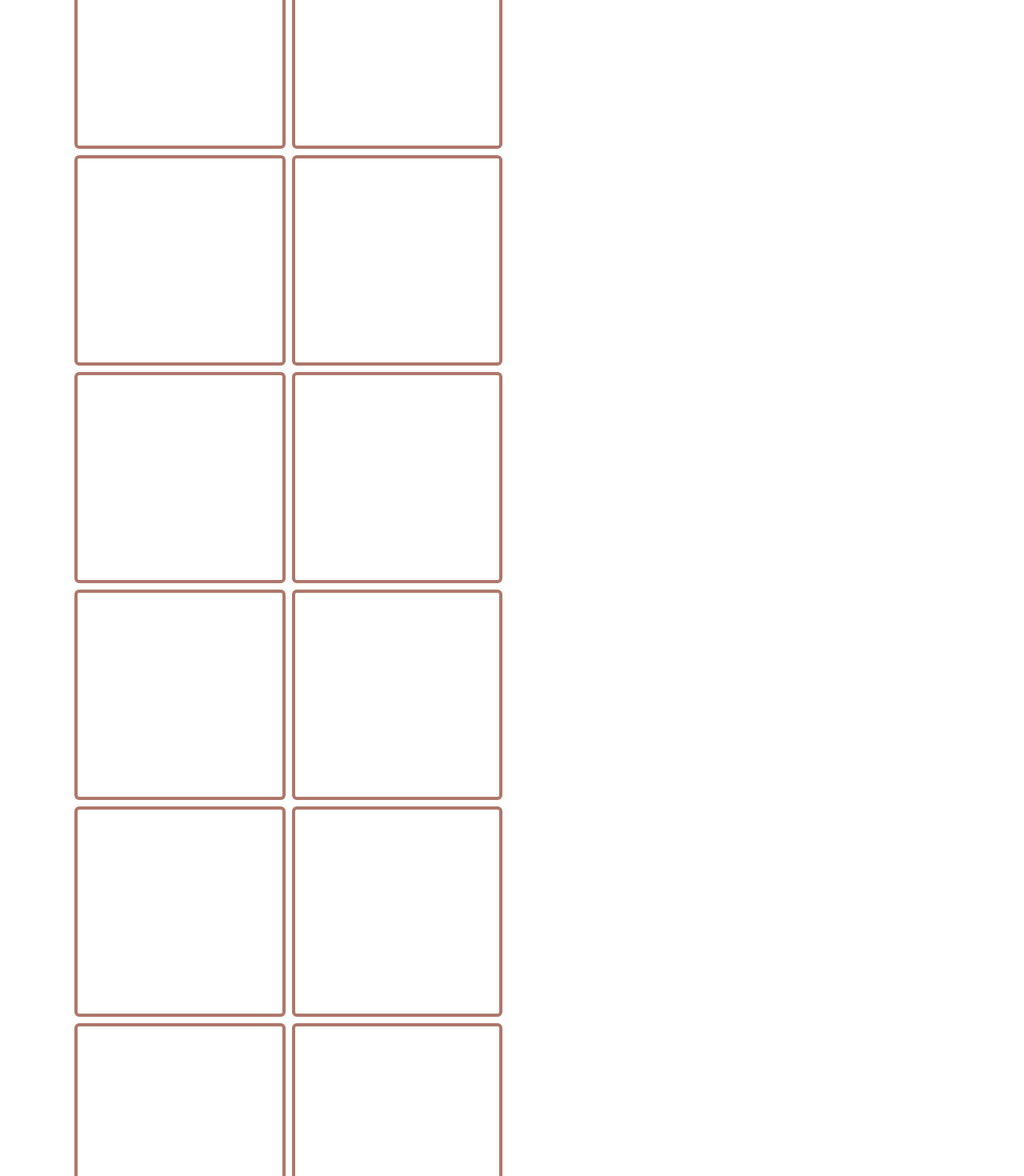
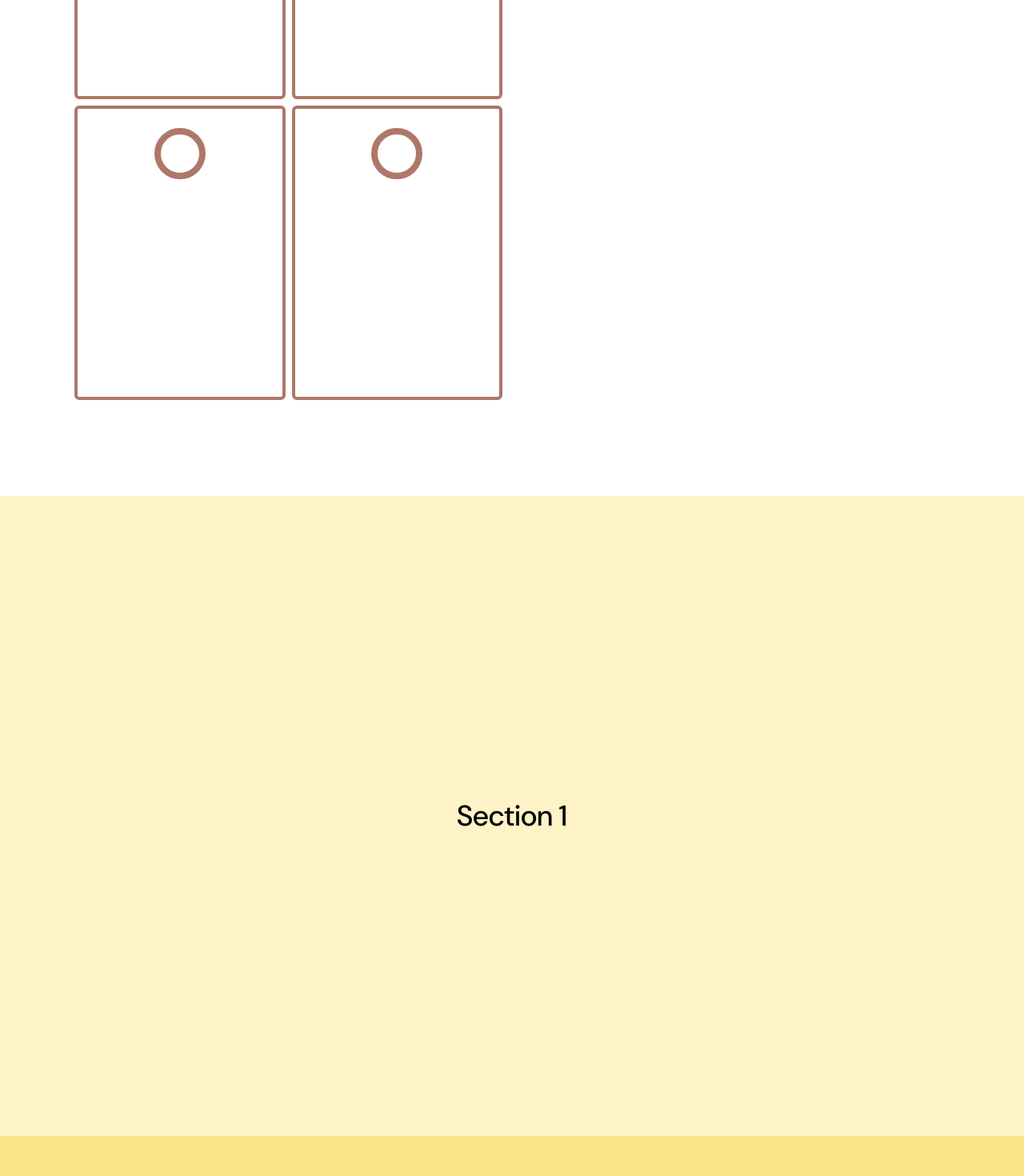
Before and after one commit to benjaminnkem/creamas, a Next.js app: page / in a window 1280 px wide. Shown: the part 5080-6550 px from the top of the page at 80% size. Built offline with nearby package versions, Linux system fonts and the light colour scheme.

Commit message:
update: added more sections

```diff
--- a/app/globals.css
+++ b/app/globals.css
@@ -1,30 +1,6 @@
 @tailwind base;
 @tailwind components;
 @tailwind utilities;
-
-/* :root {
-  --foreground-rgb: 0, 0, 0;
-  --background-start-rgb: 214, 219, 220;
-  --background-end-rgb: 255, 255, 255;
-}
-
-@media (prefers-color-scheme: dark) {
-  :root {
-    --foreground-rgb: 255, 255, 255;
-    --background-start-rgb: 0, 0, 0;
-    --background-end-rgb: 0, 0, 0;
-  }
-}
-
-body {
-  color: rgb(var(--foreground-rgb));
-  background: linear-gradient(
-      to bottom,
-      transparent,
-      rgb(var(--background-end-rgb))
-    )
-    rgb(var(--background-start-rgb));
-} */
 
 html {
   scroll-behavior: smooth;
@@ -33,6 +9,13 @@ html {
 
 *::-webkit-scrollbar {
   display: none;
+}
+
+::-moz-selection {
+  background: #ae77694d;
+}
+::selection {
+  background: #ae77694d;
 }
 
 body {
--- a/components/Layout/Navbar/index.tsx
+++ b/components/Layout/Navbar/index.tsx
@@ -4,11 +4,14 @@ import Link from "next/link";
 import { usePathname } from "next/navigation";
 import classNames from "classnames";
 import { playfair } from "@/lib/utils/fonts";
-import { useLayoutEffect } from "react";
+import { useLayoutEffect, useRef } from "react";
 import { gsap } from "gsap";
 
 const Navbar = () => {
+  const navEl = useRef<HTMLElement>(null);
+
   useLayoutEffect(() => {
+    navEl.current?.focus();
     const t1 = gsap.timeline();
 
     t1.fromTo(
@@ -51,7 +54,7 @@ const Navbar = () => {
   };
 
   return (
-    <nav>
+    <nav ref={navEl}>
       <WidthClamp>
         <div className="flex items-center justify-between py-3">
           <Link href={"/"} className={`${playfair.className} font-bold text-2xl text-white logo`}>
--- a/components/UI/Home/index.tsx
+++ b/components/UI/Home/index.tsx
@@ -17,6 +17,20 @@ const HomePage = () => {
   const overlayContainer = useRef<HTMLDivElement>(null);
   const bgImageContainer = useRef<HTMLDivElement>(null);
 
+  // Instantiate Lenis
+  // useLayoutEffect(() => {
+  //   const lenis = new Lenis();
+
+  //   lenis.on("scroll", ScrollTrigger.update);
+
+  //   gsap.ticker.add((time) => {
+  //     lenis.raf(time * 1000);
+  //   });
+
+  //   gsap.ticker.lagSmoothing(0);
+  // }, []);
+
+  // Transitions
   useLayoutEffect(() => {
     const cxt = gsap.context(() => {
       gsap
@@ -49,7 +63,7 @@ const HomePage = () => {
           trigger: "#aboutSection",
           start: "top center",
           end: "bottom bottom",
-          scrub: 1,
+          scrub: 0.5,
         },
       });
 
@@ -60,7 +74,7 @@ const HomePage = () => {
           end: "center top",
           endTrigger: "lastHead",
           // markers: true,
-          scrub: 1,
+          scrub: 0.5,
         },
       });
 
@@ -89,7 +103,7 @@ const HomePage = () => {
 
   return (
     <main ref={bgImageContainer}>
-      <div className="overlay flex absolute z-[200] h-screen w-full top-0 left-0" ref={overlayContainer}>
+      <div className="overlay flex fixed z-[200] h-screen w-full top-0 left-0" ref={overlayContainer}>
         {Array(5)
           .fill(null)
           .map((_, idx) => (
@@ -99,7 +113,7 @@ const HomePage = () => {
 
       <div id="descHome">
         <section className="fixed bg-[#4b2f28] text-white -z-[10] w-full min-h-screen top-0 left-0">
-          <div className="relative min-h-screen w-full flex items-center justify-center" id="bgModel">
+          <div className="relative min-h-screen w-full flex items-center justify-center opacity-0" id="bgModel">
             <Image
               src={"/images/backgrounds/model1.png"}
               width={600}
@@ -123,11 +137,13 @@ const HomePage = () => {
                   Lorem ipsum dolor sit amet consectetur, adipisicing elit. Hic eius sapiente tenetur inventore
                   veritatis impedit? Enim accusamus ex amet magni aspernatur
                 </p>
+
                 <button className={`${joinUsClass} lhero`}>
                   <span>Order Now</span>
                   <ShoppingBagIcon size={18} />
                 </button>
               </div>
+
               <div className="flex-1 relative min-h-[30rem]">
                 <div className="absolute space-y-2 left-32 top-0 max-w-[18rem] backdrop-blur-sm p-2 rhero">
                   <p className="font-bold text-xl w-fit">
@@ -143,7 +159,6 @@ const HomePage = () => {
                 </div>
                 <div className="absolute bottom-10 left-40 space-y-2 max-w-[18rem] backdrop-blur-sm p-2 rhero">
                   <p className="font-bold text-xl w-fit">
-                    {" "}
                     <span className="text-3xl text-[#ae7769]">3.</span> On Time Delivery
                   </p>
                   <p>Lorem ipsum dolor sit amet, consectetur adipisicing elit. Expedita, fugiat.</p>
--- a/components/UI/Home/sticky-sect.tsx
+++ b/components/UI/Home/sticky-sect.tsx
@@ -1,9 +1,13 @@
 import WidthClamp from "@/components/Common/Custom/width-clamp";
+import classNames from "classnames";
 import { gsap } from "gsap";
+import { ScrollTrigger } from "gsap/ScrollTrigger";
+import { User2Icon } from "lucide-react";
 import { useLayoutEffect, useRef } from "react";
 
 const HomeStickySect = () => {
   const container = useRef<HTMLDivElement>(null);
+  const pinsect = useRef<HTMLDivElement>(null);
 
   useLayoutEffect(() => {
     const cxt = gsap.context(() => {
@@ -12,25 +16,58 @@ const HomeStickySect = () => {
           trigger: container.current,
           start: "top center",
           end: "bottom bottom",
-          // markers: true,
           scrub: 1,
           pin: ".roller",
         },
       });
 
       timeline.fromTo(".roller", { scale: 2, rotate: 0 }, { scale: 1, rotate: 720 * 2 });
+
+      const t2 = gsap.timeline({
+        scrollTrigger: { trigger: ".rate-box", start: "top 80%", end: "bottom bottom" },
+      });
+
+      t2.fromTo(
+        ".rate-box",
+        { opacity: 0 },
+        { opacity: 1, duration: 1, stagger: { amount: 0.25, ease: "power1.out" } }
+      );
     }, container);
+
+    return () => cxt.revert();
+  }, []);
+
+  useLayoutEffect(() => {
+    const cxt = gsap.context(() => {
+      gsap.to(".pin-sect", {
+        scrollTrigger: { start: "top top", end: "bottom bottom", trigger: ".pin-sect", pin: true },
+      });
+    }, pinsect);
 
     return () => cxt.revert();
   });
 
   return (
+    <>
       <section className="my-20">
         <WidthClamp>
           <div className="w-full p-10 grid gap-6 grid-cols-2" ref={container}>
             <div className="grid grid-cols-2 gap-2">
-            {new Array(20).fill(null).map((_, idx) => (
-              <div key={idx} className="border-4 border-[#ae7769] rounded-md h-auto aspect-square w-full"></div>
+              {new Array(6).fill(null).map((_, idx) => (
+                <div
+                  key={idx}
+                  className="border-4 backdrop-blur-sm text-center space-y-4 p-6 border-[#ae7769] rounded-md h-auto aspect-square w-full rate-box"
+                >
+                  <div className="w-16 h-16 border-8 border-[#ae7769] rounded-full mx-auto grid place-content-center">
+                    <User2Icon />
+                  </div>
+                  <p className="font-light">
+                    Lorem ipsum dolor sit amet consectetur adipisicing elit. Minima ipsum quos sequi consequuntur.
+                    Officia ab suscipit soluta perspiciatis deserunt quasi incidunt atque optio, debitis provident
+                    nesciunt nam
+                  </p>
+                  <p className="italic font-medium">&quot;Ben. T. Nkem&quot;</p>
+                </div>
               ))}
             </div>
             <div className="grid place-content-center self-start">
@@ -39,6 +76,28 @@ const HomeStickySect = () => {
           </div>
         </WidthClamp>
       </section>
+
+      <div ref={pinsect}>
+        {new Array(4).fill(null).map((_, idx) => {
+          const background = classNames({
+            "bg-amber-100": idx + 1 === 1,
+            "bg-amber-200": idx + 1 === 2,
+            "bg-amber-300": idx + 1 === 3,
+            "bg-amber-400": idx + 1 === 4,
+          });
+          return (
+            <section
+              key={idx}
+              className={`h-screen ${background} w-full flex items-center justify-center text-black pin-sect`}
+            >
+              <div>
+                <p className="font-medium text-4xl">Section {idx + 1}</p>
+              </div>
+            </section>
+          );
+        })}
+      </div>
+    </>
   );
 };
 
--- a/lib/utils/providers.tsx
+++ b/lib/utils/providers.tsx
@@ -1,4 +1,4 @@
-import { ToastOptions, Toaster } from "react-hot-toast";
+import { ToastOptions, ToastPosition, Toaster } from "react-hot-toast";
 
 interface Props {
   children: React.ReactNode;
@@ -6,10 +6,19 @@ interface Props {
 
 const Providers: React.FC<Props> = ({ children }) => {
   const toastConfig: ToastOptions = {
+    position: "bottom-right" as ToastPosition,
     style: {
       minWidth: "250px",
+      boxShadow: "0 0 10px rgba(0, 0, 0, 0.4)",
+      backgroundColor: "#643f36",
+      color: "white",
     },
     duration: 2000,
+
+    ariaProps: {
+      role: "alert",
+      "aria-live": "polite",
+    },
   };
 
   return (
```
Lines whose indentation alone changed are shown as unchanged.
